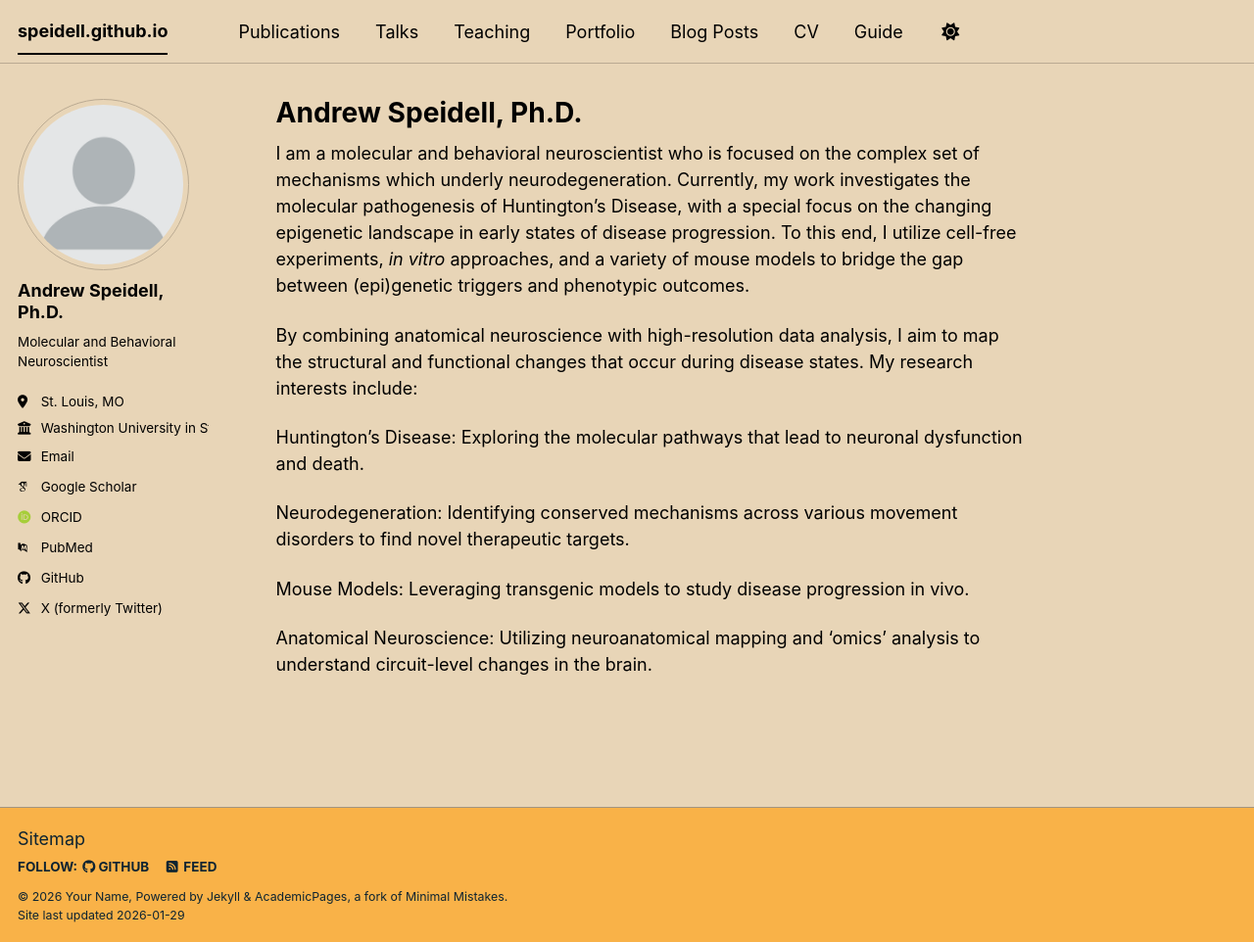
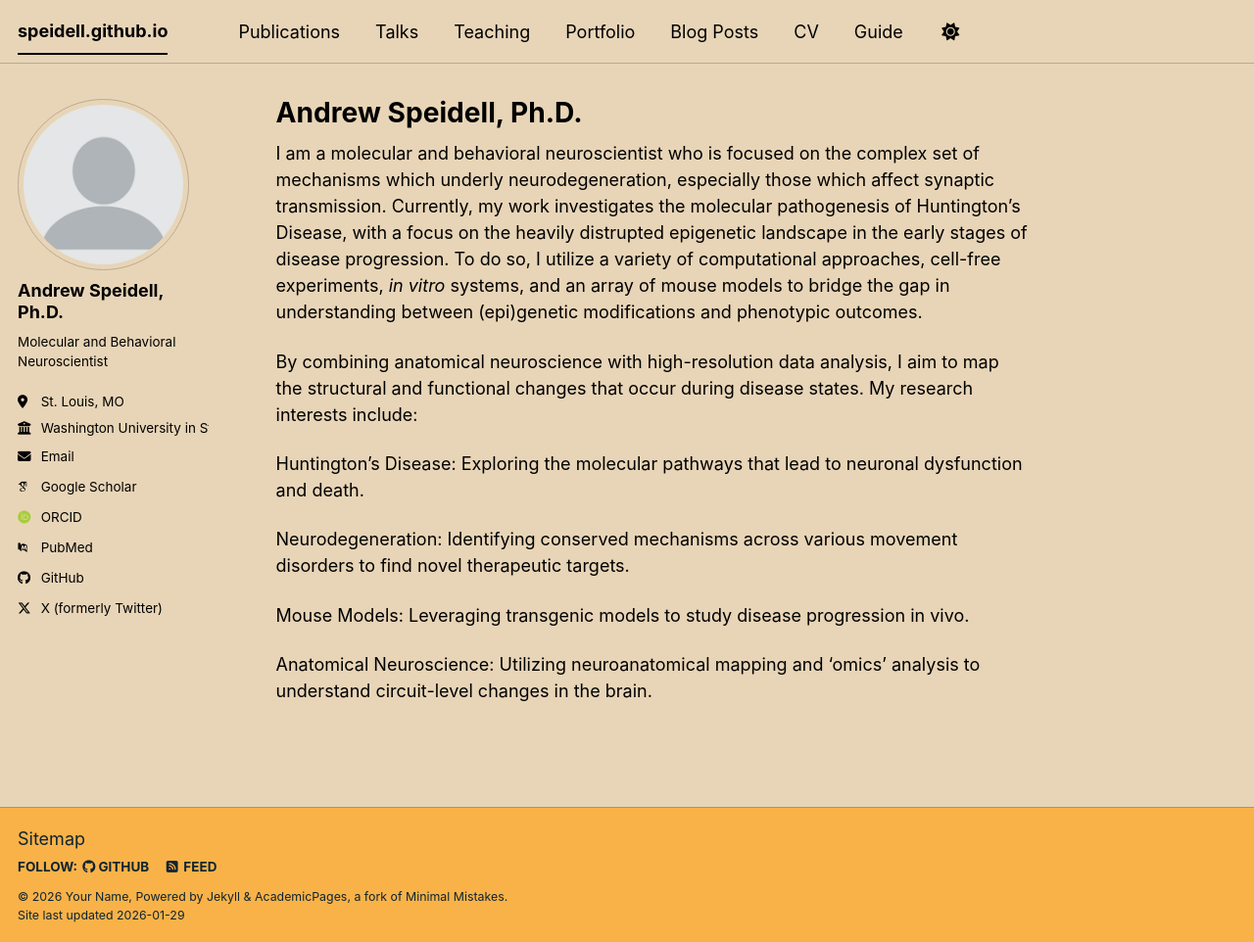
Before and after one commit to Speidell/speidell.github.io, a Jekyll site: the page built from _pages/about.md, in a window 1280 px wide and 962 px high. Shown: the whole window at 98% size. Built offline with Jekyll 4.4.1, drawn with Linux system fonts in a browser that asks for light colours; some web fonts are replaced; a script bundle is joined from its source files by our own code; library files that are not in the unit come from our copies.

Commit message:
Update about.md

```diff
--- a/_pages/about.md
+++ b/_pages/about.md
@@ -7,7 +7,7 @@ redirect_from:
   - /about.html
 ---
 
-I am a molecular and behavioral neuroscientist who is focused on the complex set of mechanisms which underly neurodegeneration. Currently, my work investigates the molecular pathogenesis of Huntington’s Disease, with a special focus on the changing epigenetic landscape in early states of disease progression. To this end, I utilize cell-free experiments, *in vitro* approaches, and a variety of mouse models to bridge the gap between (epi)genetic triggers and phenotypic outcomes.
+I am a molecular and behavioral neuroscientist who is focused on the complex set of mechanisms which underly neurodegeneration, especially those which affect synaptic transmission. Currently, my work investigates the molecular pathogenesis of Huntington’s Disease, with a focus on the heavily distrupted epigenetic landscape in the early stages of disease progression. To do so, I utilize a variety of computational approaches, cell-free experiments, *in vitro* systems, and an array of mouse models to bridge the gap in understanding between (epi)genetic modifications and phenotypic outcomes.
 
 By combining anatomical neuroscience with high-resolution data analysis, I aim to map the structural and functional changes that occur during disease states. My research interests include:
 
```
